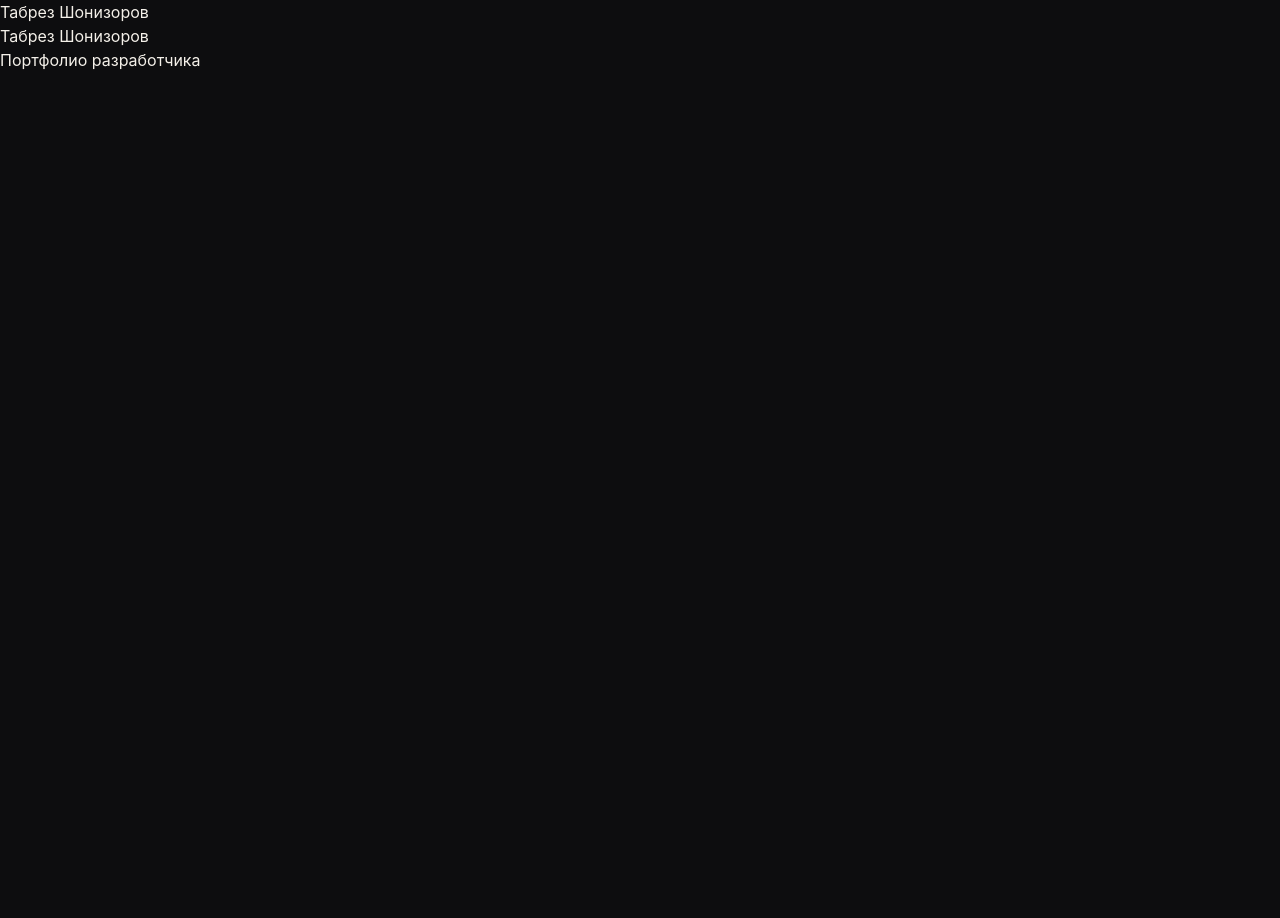
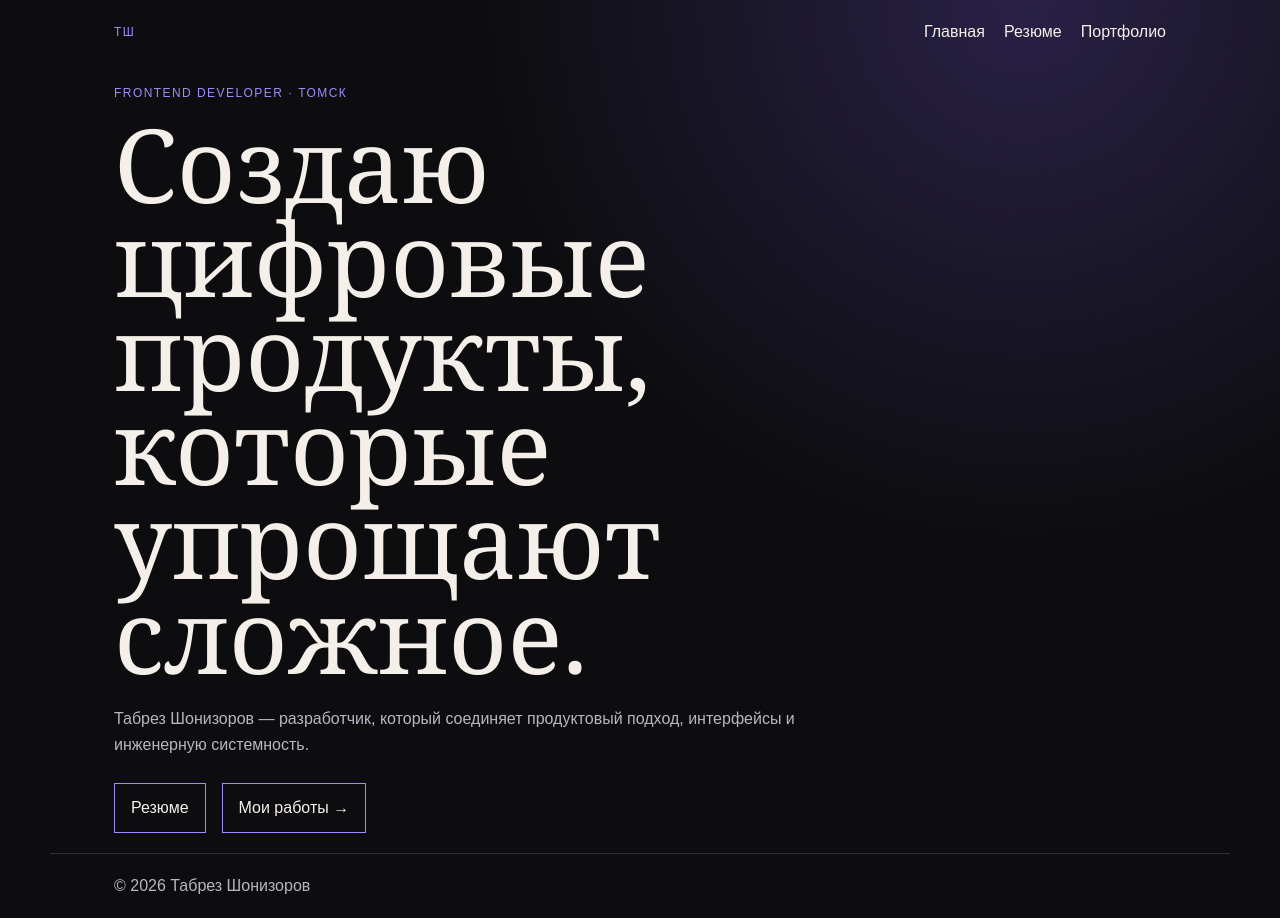
Before and after one commit to tab11pm/portfolio, a Next.js app: page / in a window 1280 px wide. Before the commit the page ends 800 px from the top, so only its background shows below. Built offline with nearby package versions, Linux system fonts and the light colour scheme.

Commit message:
feat: add portfolio pages and editorial layout

```diff
--- a/app/globals.css
+++ b/app/globals.css
@@ -1,5 +1,9 @@
 @import "tailwindcss";
 
-:root { color-scheme: dark; }
-
-body { margin: 0; background: #0d0d0f; color: #f4f0e9; }
+:root { color-scheme: dark; --bg:#0d0d0f; --surface:#17151d; --text:#f4f0e9; --muted:#bbb5c2; --accent:#9b8cff; }
+* { box-sizing:border-box; }
+body { margin:0; background:radial-gradient(circle at 80% 0,#292147 0,transparent 34rem),var(--bg); color:var(--text); font-family:Arial,sans-serif; }
+a { color:inherit; } a:focus-visible { outline:2px solid var(--accent); outline-offset:4px; }
+.site-header,.site-footer,.page,.hero { max-width:1180px; margin:auto; padding:1.25rem clamp(1.25rem,5vw,4rem); }
+.site-header { display:flex; justify-content:space-between; align-items:center; } nav { display:flex; gap:1.2rem; } .brand,.eyebrow,.stack,time { color:var(--accent); font-size:.75rem; letter-spacing:.12em; text-transform:uppercase; }
+.hero { min-height:78vh; display:flex; flex-direction:column; justify-content:center; max-width:950px; margin-left:max(0px,calc((100vw - 1180px)/2)); } h1 { font:clamp(3rem,8vw,7rem)/.92 Georgia,serif; max-width:900px; margin:.8rem 0 1.5rem; } h2 { font:1.7rem Georgia,serif; } p { max-width:700px; color:var(--muted); line-height:1.65; }.actions{display:flex;gap:1rem;margin-top:1.5rem}.actions a,.project a{border:1px solid var(--accent);padding:.75rem 1rem;text-decoration:none}.page{padding-top:5rem;padding-bottom:6rem}.timeline{border-left:1px solid var(--accent);list-style:none;padding-left:1.5rem}.timeline li{margin-bottom:2.5rem}.project-grid{display:grid;grid-template-columns:repeat(2,minmax(0,1fr));gap:1rem}.project{min-height:280px;padding:1.5rem;background:linear-gradient(135deg,#211c35,#121217);border:1px solid #3b344b}.project-pinshop{background:linear-gradient(135deg,#402916,#16110c)}.project-moodle-math-mcp{background:linear-gradient(135deg,#302054,#17112a)}.project-sdo-mcp{background:linear-gradient(135deg,#123936,#0c1716)}.category{margin:0}.project a{display:inline-flex;gap:.4rem;align-items:center;margin-top:1rem}.site-footer{border-top:1px solid #302b38;color:var(--muted)}@media(max-width:640px){nav{gap:.75rem;font-size:.85rem}.project-grid{grid-template-columns:1fr}h1{font-size:3rem}}
--- a/app/layout.tsx
+++ b/app/layout.tsx
@@ -1,6 +1,7 @@
 import type { Metadata } from "next";
-import Link from "next/link";
 import type { ReactNode } from "react";
+import { Footer } from "@/components/Footer";
+import { Header } from "@/components/Header";
 import "./globals.css";
 
 export const metadata: Metadata = {
@@ -12,9 +13,9 @@ export default function RootLayout({ children }: Readonly<{ children: ReactNode
   return (
     <html lang="ru">
       <body>
-        <header><Link href="/">Табрез Шонизоров</Link></header>
+        <Header />
         <main>{children}</main>
-        <footer>Портфолио разработчика</footer>
+        <Footer />
       </body>
     </html>
   );
--- a/app/page.tsx
+++ b/app/page.tsx
@@ -1,3 +1,3 @@
-export default function HomePage() {
-  return <h1>Табрез Шонизоров</h1>;
-}
+import Link from "next/link";
+
+export default function HomePage() { return <section className="hero"><p className="eyebrow">Frontend developer · Томск</p><h1>Создаю цифровые продукты, которые упрощают сложное.</h1><p>Табрез Шонизоров — разработчик, который соединяет продуктовый подход, интерфейсы и инженерную системность.</p><div className="actions"><Link href="/resume">Резюме</Link><Link href="/portfolio">Мои работы →</Link></div></section>; }
--- /dev/null
+++ b/app/portfolio/page.tsx
@@ -0,0 +1,4 @@
+import { ExternalLink } from "lucide-react";
+import { projects } from "@/data/projects";
+
+export default function PortfolioPage() { return <section className="page"><p className="eyebrow">Портфолио</p><h1>Работы, за которыми стоит результат.</h1><div className="project-grid">{projects.map((project, index) => <article className={`project project-${project.slug}`} key={project.slug}><span>0{index + 1}</span><h2>{project.title}</h2><p className="category">{project.category}</p><p>{project.summary}</p><p className="stack">{project.technologies.join(" · ")}</p>{project.href ? <a aria-label={`Открыть проект ${project.title}`} href={project.href} target="_blank" rel="noreferrer">GitHub <ExternalLink size={15} /></a> : null}</article>)}</div></section>; }
--- /dev/null
+++ b/app/resume/page.tsx
@@ -0,0 +1,3 @@
+import { experience } from "@/data/experience";
+
+export default function ResumePage() { return <section className="page"><p className="eyebrow">Резюме</p><h1>Опыт, системность, рост.</h1><ol className="timeline">{experience.map((item) => <li key={item.company}><time>{item.period}</time><h2>{item.company}</h2><strong>{item.role}</strong><p>{item.description}</p></li>)}</ol></section>; }
--- /dev/null
+++ b/components/Footer.tsx
@@ -0,0 +1 @@
+export function Footer() { return <footer className="site-footer">© {new Date().getFullYear()} Табрез Шонизоров</footer>; }
--- /dev/null
+++ b/components/Header.tsx
@@ -0,0 +1,5 @@
+import Link from "next/link";
+
+export function Header() {
+  return <header className="site-header"><Link className="brand" href="/">ТШ</Link><nav aria-label="Основная навигация"><Link href="/">Главная</Link><Link href="/resume">Резюме</Link><Link href="/portfolio">Портфолио</Link></nav></header>;
+}
```
Also changed, not shown: 1 other file (tests, documents, lock files or other folders).
